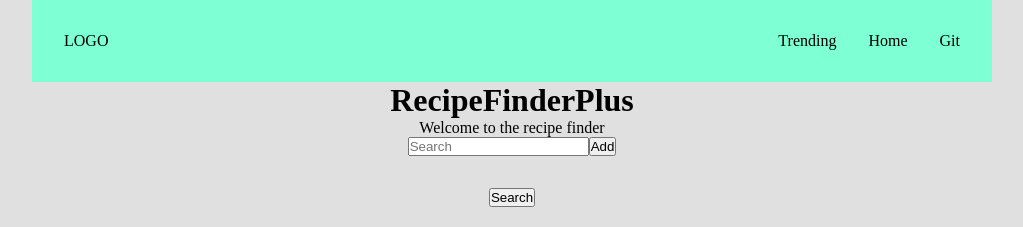
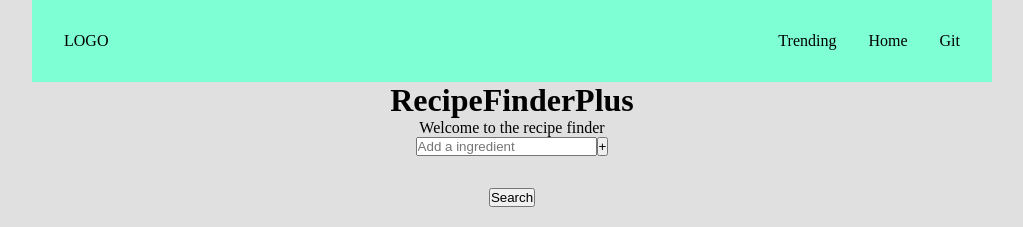
Before and after one commit to modestsp/RecipeFinderPlusClient, a React (Vite) app: page / in a window 1280 px wide. Shown: the top 227 px of the page, without its empty margins (128-1151 px from the left). Built offline with nearby package versions, Linux system fonts and the light colour scheme.

Commit message:
Added async away, errorMsg and classnames

```diff
--- a/src/App.tsx
+++ b/src/App.tsx
@@ -2,60 +2,74 @@ import { useEffect, useState } from "react";
 import reactLogo from "./assets/react.svg";
 import viteLogo from "/vite.svg";
 import styles from "./styles/App.module.css";
+import { GrAdd } from "react-icons/gr";
 
 function App() {
   const [current, setCurrent] = useState<string>("");
   const [params, setParams] = useState<string[]>([]);
   const [recipes, setRecipes] = useState<any[]>([]);
+  const [errorMsg, setErrorMsg] = useState<string | null>(null);
 
-  const handleSubmit = () => {
+  const handleSubmit = async () => {
     const paramsToSearch = params.join(",");
-    fetch(
+    const result = await fetch(
       `https://api.spoonacular.com/recipes/findByIngredients?ingredients=${paramsToSearch}&number=2&apiKey=${
         import.meta.env.VITE_API_KEY
       }`
-    )
-      .then((res) => res.json())
-      .then((data) => setRecipes(data));
+    );
+    const recipes = await result.json();
+    if (recipes.length == 0) setErrorMsg("No recipes found");
+    else setErrorMsg(null);
+    setRecipes(recipes);
+
     console.log(
       `${import.meta.env.VITE_INGREDIENTS_ROUTE}${params}&number=2&apiKey=${
         import.meta.env.VITE_API_KEY
       }`
     );
   };
+
   return (
     <div className={styles.mainContainer}>
       <h1>RecipeFinderPlus</h1>
       <p>Welcome to the recipe finder</p>
-      <div>
+      <div className={styles.addParamContainer}>
         <input
           name="word"
           value={current}
           onChange={(e) => setCurrent(e.target.value)}
           type="text"
-          placeholder="Search"
+          placeholder="Add a ingredient"
         />
-        <button onClick={() => setParams([...params, current])}>Add</button>
+        <button
+          onClick={() => setParams([...params, current])}
+          className={styles.addButton}
+        >
+          +
+        </button>
       </div>
       <ul className={styles.paramsList}>
         {params.map((param, index) => {
           return (
-            <li key={index} className={styles.paramsListItem}>
-              <p>{param}</p>
-              <button
-                onClick={() => setParams(params.filter((w) => w !== param))}
-              >
-                delete
-              </button>
+            <li
+              key={index}
+              className={styles.paramsListItem}
+              onClick={() => setParams(params.filter((w) => w !== param))}
+            >
+              <span className={styles.removeParamButton}>X</span>
+              <p className={styles.param}>{param}</p>
             </li>
           );
         })}
       </ul>
-      <button onClick={handleSubmit}>Search</button>
-      <div>
+      <button className={styles.searchButton} onClick={handleSubmit}>
+        Search
+      </button>
+      <div className={styles.recipesContainer}>
+        {errorMsg && <p>{errorMsg}</p>}
         {recipes.map((recipe) => {
           return (
-            <div key={recipe.id}>
+            <div className={styles.recipe} key={recipe.id}>
               <h1>{recipe.title}</h1>
               <img src={recipe.image} alt={recipe.title} />
             </div>
```
